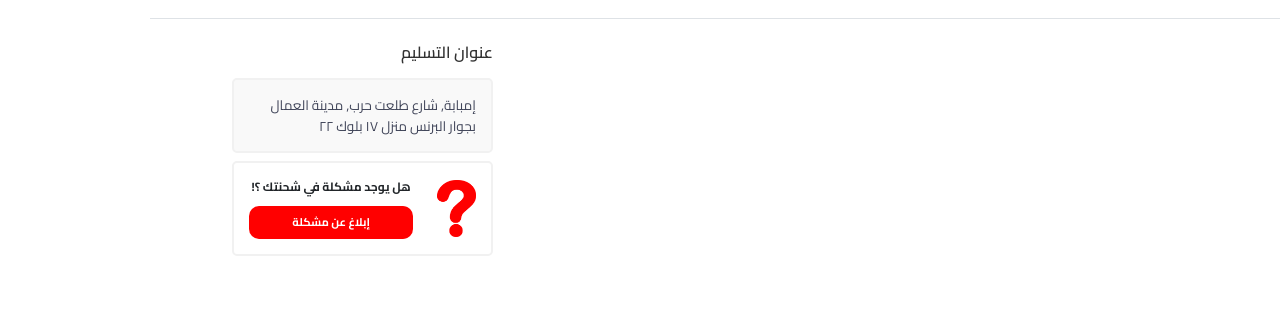
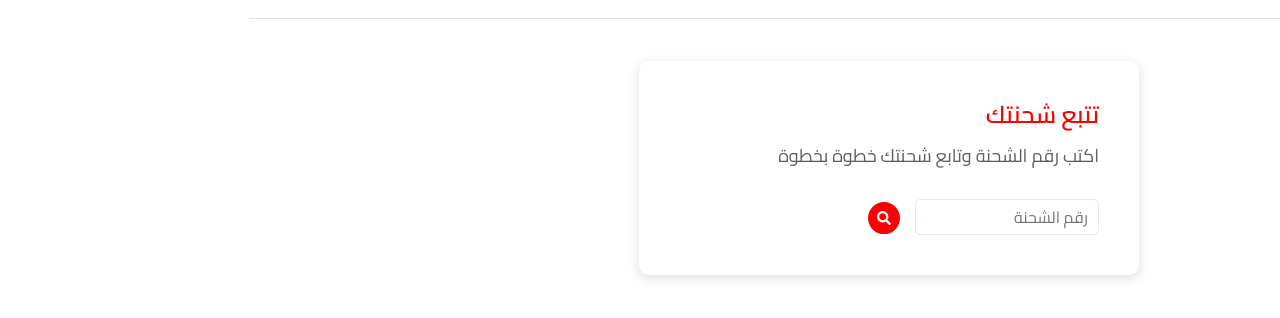
Before and after one commit to omar-salama/shipment-tracking-system, a React (Create React App) app: page / in a window 1280 px wide. Shown: the part 232-550 px from the top of the page. Built offline with nearby package versions, Linux system fonts and the light colour scheme.

Commit message:
added a form tbefore showing the tracking related components

```diff
--- a/src/App.css
+++ b/src/App.css
@@ -4,6 +4,15 @@ h6 {
 }
 p {
   margin-bottom: 0;
+}
+.center {
+  text-align: center;
+  margin: 0;
+  position: absolute;
+  top: 50%;
+  left: 50%;
+  -ms-transform: translate(-50%, -50%);
+  transform: translate(-50%, -50%);
 }
 .ShipmentProgress .card-body {
   padding: 25px;
--- a/src/App.js
+++ b/src/App.js
@@ -1,22 +1,17 @@
 import "./App.css";
 import { useState } from "react";
 import axios from "axios";
-import ShipmentProgress from "./ShipmentProgress";
-import TransitDetails from "./TransitDetails";
-import ShippingAddress from "./ShippingAddress";
-import Complaint from "./Complaint";
 import Navbar from "./Navbar";
+import ShipmentTracking from "./ShipmentTracking";
 
 function App() {
   const [shipmentDetails, setShipmentDetails] = useState("");
-  const [transitEvents, setTransitEvents] = useState("");
 
   const requestDetails = async (shipmentNumber) => {
     const shipment = await axios.get(
       `https://tracking.bosta.co/shipments/track/${shipmentNumber}`
     );
     setShipmentDetails(shipment.data);
-    setTransitEvents(shipment.data.TransitEvents);
   };
 
   const handleCallBack = (shipmentNumber) => {
@@ -24,19 +19,11 @@ function App() {
   };
   return (
     <div className="App">
-      <Navbar parentCallBack={handleCallBack} />
-      <div className="container">
-        <ShipmentProgress shipment={shipmentDetails} />
-        <div className="row mt-4 mb-5">
-          <div className="col-12 col-md-9">
-            <TransitDetails transitEvents={transitEvents} />
-          </div>
-          <div className="col-12 col-md-3">
-            <ShippingAddress />
-            <Complaint />
-          </div>
-        </div>
-      </div>
+      <Navbar AppCallBack={handleCallBack} />
+      <ShipmentTracking
+        AppCallBack={handleCallBack}
+        shipmentDetails={shipmentDetails}
+      />
     </div>
   );
 }
--- a/src/Navbar.js
+++ b/src/Navbar.js
@@ -3,10 +3,10 @@ import "./Navbar.css";
 import { FontAwesomeIcon } from "@fortawesome/react-fontawesome";
 import { faSearch } from "@fortawesome/free-solid-svg-icons";
 
-function Navbar({ parentCallBack }) {
+function Navbar({ AppCallBack }) {
   const handleSubmit = (e) => {
     e.preventDefault();
-    parentCallBack(e.target.track_num.value);
+    AppCallBack(e.target.track_num.value);
   };
   return (
     <nav className="navbar navbar-expand-lg navbar-light">
--- /dev/null
+++ b/src/ShipmentInqueryForm.css
@@ -0,0 +1,38 @@
+.ShipmentInqueryForm {
+  box-shadow: 0 3px 12px #dedede;
+  background-color: #fff;
+  width: 500px;
+  border: 10px;
+  border-radius: 10px;
+  padding: 40px;
+  color: #5e5e5e;
+  text-align: right;
+}
+.ShipmentInqueryForm form {
+  padding-right: 0;
+}
+.ShipmentInqueryForm h4 {
+  margin-bottom: 12px;
+  color: #f00;
+  font-weight: 600;
+}
+.ShipmentInqueryForm p {
+  font-size: 18px;
+  margin-bottom: 30px;
+}
+
+.ShipmentInqueryForm form input {
+  border: 1px solid #e3e7ec;
+  border-radius: 5px;
+  padding: 5px 10px;
+}
+.ShipmentInqueryForm form button {
+  background-color: #fb0006;
+  color: white;
+  border: none;
+  border-radius: 50%;
+  font-size: 14px;
+  height: 32px;
+  width: 32px;
+  margin-right: 15px;
+}
--- /dev/null
+++ b/src/ShipmentInqueryForm.js
@@ -0,0 +1,22 @@
+import "./ShipmentInqueryForm.css";
+import { FontAwesomeIcon } from "@fortawesome/react-fontawesome";
+import { faSearch } from "@fortawesome/free-solid-svg-icons";
+function ShipmentInqueryForm({ parentCallBack }) {
+  const handleSubmit = (e) => {
+    e.preventDefault();
+    parentCallBack(e.target.track_num.value);
+  };
+  return (
+    <div className="ShipmentInqueryForm">
+      <h4>تتبع شحنتك</h4>
+      <p>اكتب رقم الشحنة وتابع شحنتك خطوة بخطوة</p>
+      <form onSubmit={handleSubmit}>
+        <input type="text" placeholder="رقم الشحنة" name="track_num" />
+        <button type="submit">
+          <FontAwesomeIcon icon={faSearch} />
+        </button>
+      </form>
+    </div>
+  );
+}
+export default ShipmentInqueryForm;
--- /dev/null
+++ b/src/ShipmentTracking.js
@@ -0,0 +1,30 @@
+import ShipmentProgress from "./ShipmentProgress";
+import TransitDetails from "./TransitDetails";
+import ShippingAddress from "./ShippingAddress";
+import Complaint from "./Complaint";
+import ShipmentInqueryForm from "./ShipmentInqueryForm";
+
+function ShipmentTracking({ shipmentDetails, AppCallBack }) {
+  if (!shipmentDetails)
+    return (
+      <div className="center">
+        <ShipmentInqueryForm parentCallBack={AppCallBack} />
+      </div>
+    );
+  return (
+    <div className="ShipmentTracking container">
+      <ShipmentProgress shipment={shipmentDetails} />
+      <div className="row mt-4 mb-5">
+        <div className="col-12 col-md-9">
+          <TransitDetails transitEvents={shipmentDetails.TransitEvents} />
+        </div>
+        <div className="col-12 col-md-3">
+          <ShippingAddress />
+          <Complaint />
+        </div>
+      </div>
+    </div>
+  );
+}
+
+export default ShipmentTracking;
```
